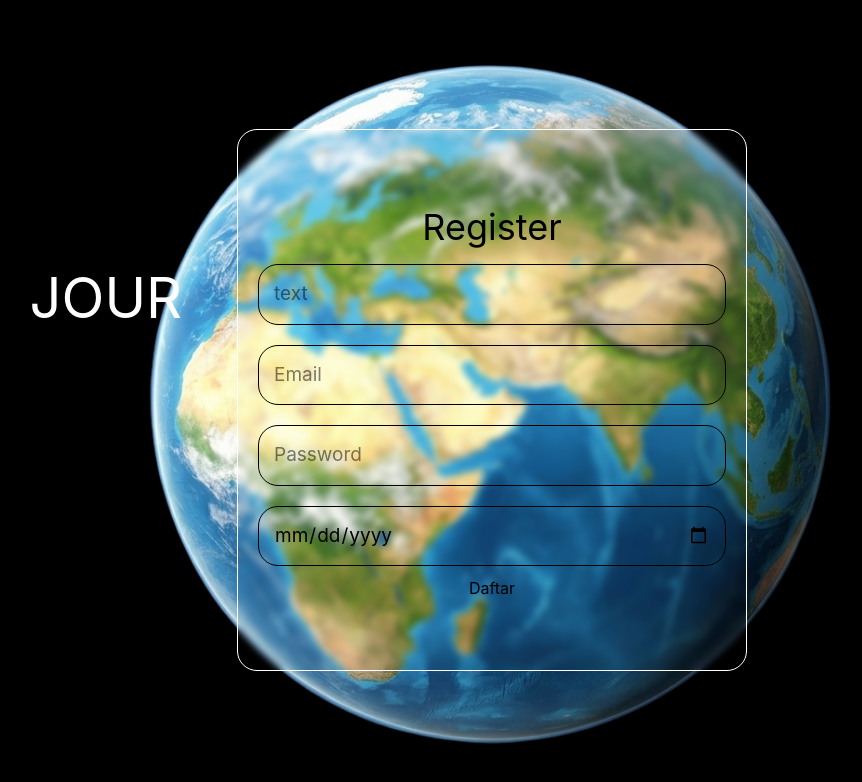
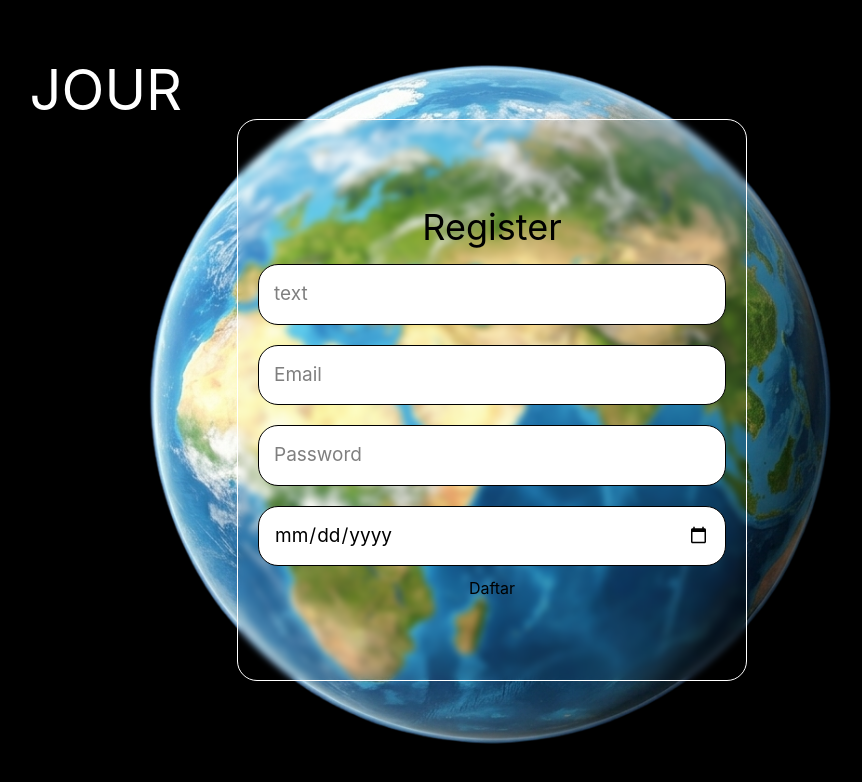
Before and after one commit to lilkyogre03-netizen/JOUR, a React (Vite) app in the folder frontend/: page /register in a window 1280 px wide. Shown: the top 782 px of the page, without its empty margins (148-1010 px from the left). Built offline with nearby package versions, Linux system fonts and the light colour scheme.

Commit message:
memutihkan inputbox dan button

```diff
--- a/frontend/src/componen/LoginPage.tsx
+++ b/frontend/src/componen/LoginPage.tsx
@@ -29,6 +29,9 @@ const  handleSubmit =async (e: React.FormEvent<HTMLFormElement> ) => {
   };
   return (
     <div className='pageLogin'>
+      <div className='judulregisdanlogin'>
+        <h1>JOUR</h1>
+      </div>
       <div className='bg'>
         <img className='bgGlobe' src="/GLOBE_DAY1.png" alt="siang" />
       </div>
--- a/frontend/src/componen/Register.tsx
+++ b/frontend/src/componen/Register.tsx
@@ -28,7 +28,6 @@ function Register() {
     <div className='pageRegis'>
 
       <div className='judulregisdanlogin'>
-
         <h1 >JOUR</h1>
       </div>
       <div className='bg'>
@@ -62,7 +61,7 @@ function Register() {
             value={tanggal_lahir}
             onChange={(e) => settanggal_lahir(e.target.value)}
             placeholder="tanggal_lahir"/>
-            <button className='daftarButton' type="submit">Daftar</button>
+          <button className='daftarbutton' type="submit">Daftar</button>
         </form>
       </div>
       <p>{error}</p>
--- a/frontend/src/componen/style.css
+++ b/frontend/src/componen/style.css
@@ -51,7 +51,7 @@ border-width: 1px;
   width: 100%;
   display: flex;
   flex-direction: column;
-  background: transparent;
+  background: white;
   margin: 30px 0;
   color:black;
   border-radius: 20px;
@@ -99,7 +99,7 @@ background-color:transparent;
 color:black;
 backdrop-filter: blur(03px);
 border-radius: 20px;
-padding: 70px 20px ;
+padding: 80px 20px ;
 border-color: white;
 border-width: 1px;
 
@@ -109,20 +109,18 @@ border-width: 1px;
   text-align: center;
 };
 
-.wrapRegis .daftarButton{
-  height: 50px;
+ .wrapRegis .daftarButton{
+ height: 50px;
   width: 100%;
   border-radius: 20px;
   outline: none;
   border: none;
-  padding-top: 10x;
-  background-color:rgb(253, 253, 253);
-  margin: px 0;
+  background-color:white;
 }
 .wrapRegis .regisbox{
 
   width: 100%;
-  background: transparent;
+  background: white;
   margin: 10px 0;
   color:black;
   border-radius: 20px;
@@ -331,7 +329,7 @@ html, body {
   display: flex;
   justify-content: space-between;
   position: fixed;
-  top: 30%;
+  top: 4%;
   left: 12%;
   width: 100%;
   box-sizing: border-box;
```
